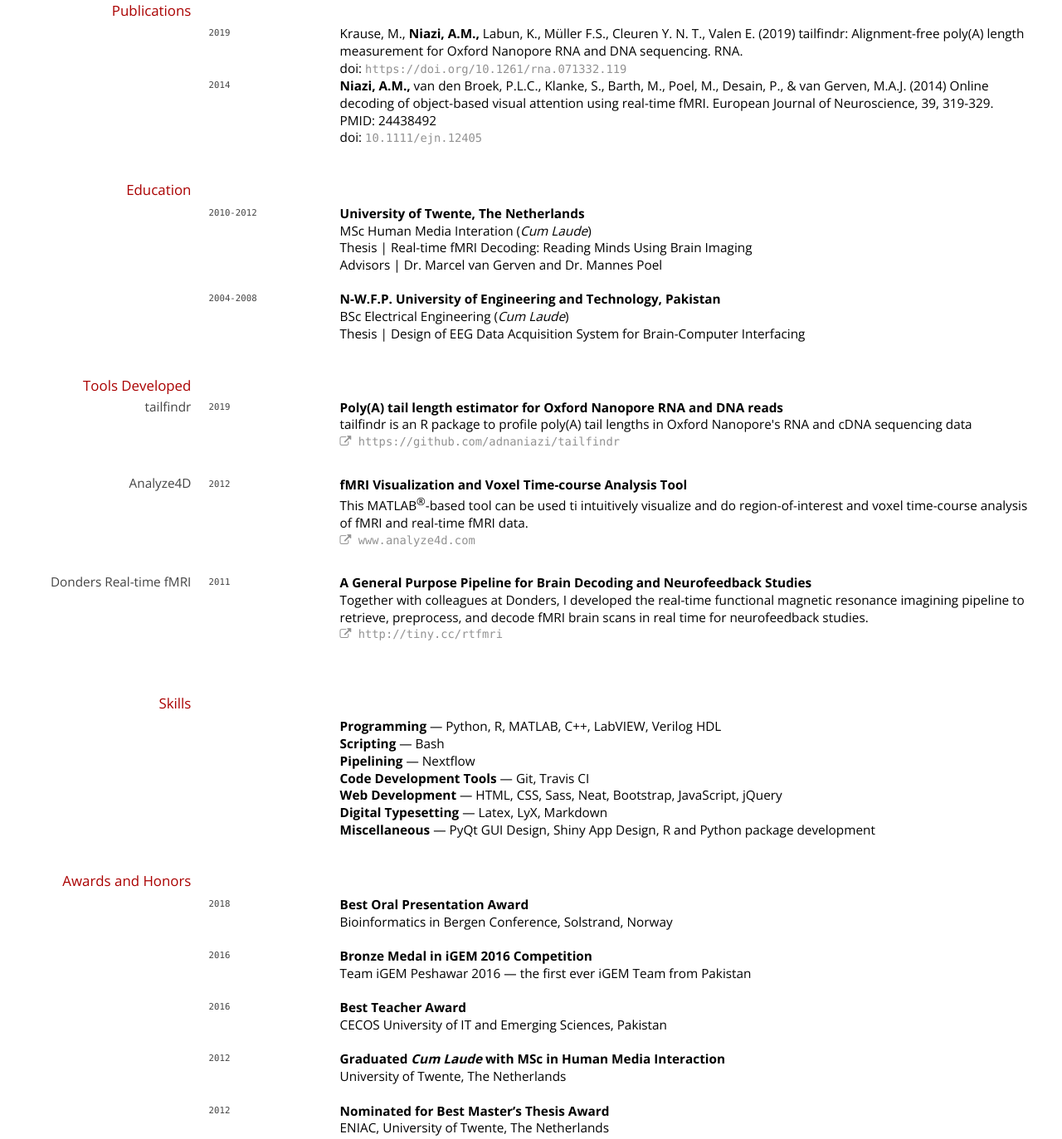
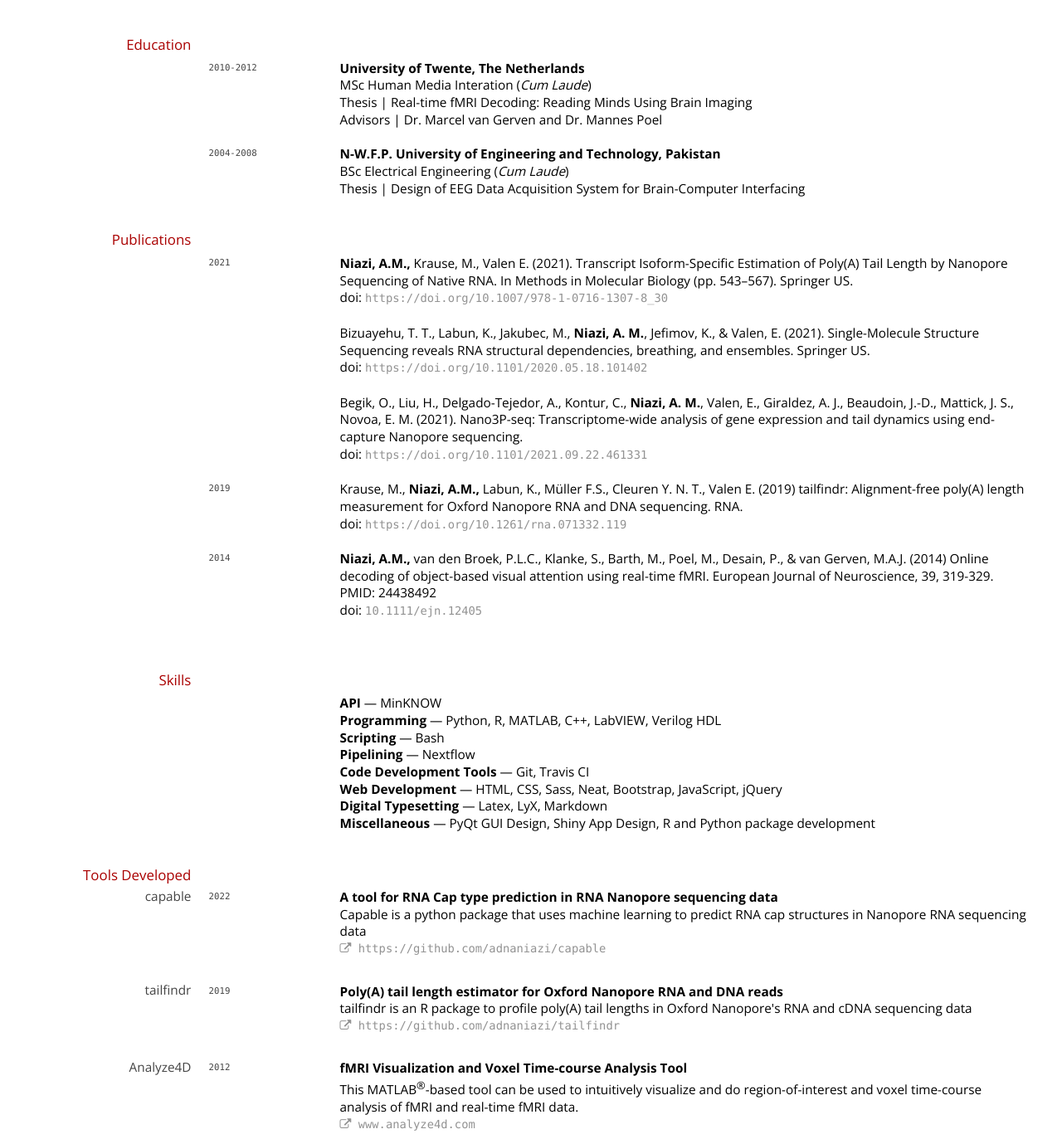
Before and after one commit to adnaniazi/cur-vit, a plain HTML site: page index.html in a window 1280 px wide. Shown: the part 824-2197 px from the top of the page at 83% size. Drawn offline with nearby package versions, Linux system fonts and the light colour scheme; files whose address does not match are found by name.

Commit message:
Updated  May 5, 2022

```diff
--- a/index.html
+++ b/index.html
@@ -28,17 +28,15 @@
 <i class="fa fa-github"></i> <a href="http://github.com/adnaniazi">adnaniazi</a>
 |
 <i class="fa fa-twitter"></i> <a href="http://twitter.com/adnaniazi">adnaniazi</a>
-</div>
-<h2 id="research-interests">Research Interests</h2>
+</div><h2 id="research-interests">Research Interests</h2>
 
-<p>RNA modifications, Nanopore sequencing, Bioinformatics software development</p>
-
+<p>RNA capping, RNA biology, Modification detection, Nanopore sequencing, Machine learning, Software development</p>
 <h2 id="current-position">Current Position</h2>
-<p><code class="highlighter-rouge">03/2018-present</code>
+<p><code class="highlighter-rouge">03/2018-06/2022</code>
 <strong>Valen Lab, Compuatational Biology Unit, University of Bergen, Norway</strong></p>
 <p>PhD Research Fellow</p>
-<br>
-<h2 id="employment">Employment</h2>
+<p>Thesis | Computational methods for studying RNA caps and poly(A) tails at single-molecule resolution with Nanopore sequencing</p>
+<br><h2 id="employment">Employment</h2>
 
 <p><code class="highlighter-rouge">04/2014-present</code>
 <strong>Institute of Integrative Biosciences, CECOS University, Pakistan</strong></p>
@@ -69,22 +67,6 @@
 <strong>Department of Electrical Engineering, CECOS University, Pakistan</strong></p>
 <p>Laboratory Engineer</p>
 <br>
-
-<h2 id="publications">Publications</h2>
-
-<p><code class="highlighter-rouge">2019</code>
-Krause, M., <strong>Niazi, A.M.,</strong> Labun, K., Müller F.S., Cleuren Y. N. T., Valen E. (2019) tailfindr: Alignment-free poly(A) length measurement for Oxford Nanopore RNA and DNA sequencing. RNA.
-<br>
-
-doi: <span id="my-inline-urls"><a href="https://doi.org/10.1261/rna.071332.119">https://doi.org/10.1261/rna.071332.119</a></span></strong></p>
-
-<p><code class="highlighter-rouge">2014</code>
-<strong>Niazi, A.M.,</strong> van den Broek, P.L.C., Klanke, S., Barth, M., Poel, M., Desain, P., & van Gerven, M.A.J. (2014) Online decoding of object-based visual attention using real-time fMRI. European Journal of Neuroscience, 39, 319-329.
-<br>
-PMID: 24438492
-<br>
-doi: <span id="my-inline-urls"><a href="http://onlinelibrary.wiley.com/doi/10.1111/ejn.12405/abstract">10.1111/ejn.12405</a></span></strong></p>
-
 <h2 id="education">Education</h2>
 
 <p><code class="highlighter-rouge">2010-2012</code>
@@ -97,10 +79,60 @@ doi: <span id="my-inline-urls"><a href="http://onlinelibrary.wiley.com/doi/10.11
 <strong>N-W.F.P. University of Engineering and Technology, Pakistan</strong></p>
 <p>BSc Electrical Engineering (<span class="italic">Cum Laude</span>)</p>
 <p>Thesis | Design of EEG Data Acquisition System for Brain-Computer Interfacing</p>
+<h2 id="publications">Publications</h2>
 
-<div class="pagebreak"> </div>
+
+<p><code class="highlighter-rouge">2021</code>
+ <strong>Niazi, A.M.,</strong> Krause, M., Valen E. (2021). Transcript Isoform-Specific Estimation of Poly(A) Tail Length by Nanopore Sequencing of Native RNA. In Methods in Molecular Biology (pp. 543–567). Springer US.
+<br>
+doi: <span id="my-inline-urls"><a href="https://10.1007/978-1-0716-1307-8_30">https://doi.org/10.1007/978-1-0716-1307-8_30</a></span></strong>
+
+<br>
+<br>
+
+Bizuayehu, T. T., Labun, K., Jakubec, M., <strong>Niazi, A. M.</strong>, Jefimov, K., & Valen, E. (2021). Single-Molecule Structure Sequencing reveals RNA structural dependencies, breathing, and ensembles. Springer US.
+<br>doi: <span id="my-inline-urls"><a href="https://doi.org/10.1101/2020.05.18.101402">https://doi.org/10.1101/2020.05.18.101402</a></span></strong>
+
+<br>
+<br>
+
+Begik, O., Liu, H., Delgado-Tejedor, A., Kontur, C., <strong>Niazi, A. M.</strong>, Valen, E., Giraldez, A. J., Beaudoin, J.-D., Mattick, J. S., Novoa, E. M. (2021). Nano3P-seq: Transcriptome-wide analysis of gene expression and tail dynamics using end-capture Nanopore sequencing.
+<br>doi: <span id="my-inline-urls"><a href="https://doi.org/10.1101/2021.09.22.461331">https://doi.org/10.1101/2021.09.22.461331</a></span></strong></p>
+
+
+
+<br>
+<p><code class="highlighter-rouge">2019</code>
+Krause, M., <strong>Niazi, A.M.,</strong> Labun, K., Müller F.S., Cleuren Y. N. T., Valen E. (2019) tailfindr: Alignment-free poly(A) length measurement for Oxford Nanopore RNA and DNA sequencing. RNA.
+<br>
+
+doi: <span id="my-inline-urls"><a href="https://doi.org/10.1261/rna.071332.119">https://doi.org/10.1261/rna.071332.119</a></span></strong></p>
+
+<br>
+<p><code class="highlighter-rouge">2014</code>
+<strong>Niazi, A.M.,</strong> van den Broek, P.L.C., Klanke, S., Barth, M., Poel, M., Desain, P., & van Gerven, M.A.J. (2014) Online decoding of object-based visual attention using real-time fMRI. European Journal of Neuroscience, 39, 319-329.
+<br>
+PMID: 24438492
+<br>
+doi: <span id="my-inline-urls"><a href="http://onlinelibrary.wiley.com/doi/10.1111/ejn.12405/abstract">10.1111/ejn.12405</a></span></strong></p>
+<br>
+<h2 id="skills">Skills</h2>
+<p><strong>API</strong> — MinKNOW</p>
+<p><strong>Programming</strong> — Python, R, MATLAB, C++, LabVIEW, Verilog HDL</p>
+<p><strong>Scripting</strong> — Bash</p>
+<p><strong>Pipelining </strong> — Nextflow</p>
+<p><strong>Code Development Tools</strong> — Git, Travis CI</p>
+<p><strong>Web Development</strong> — HTML, CSS, Sass, Neat, Bootstrap, JavaScript, jQuery</p>
+<p><strong>Digital Typesetting</strong> — Latex, LyX, Markdown</p>
+<p><strong>Miscellaneous</strong> — PyQt GUI Design, Shiny App Design, R and Python package development</p>
 
 <h2 id="tools-developed">Tools Developed</h2>
+
+<h3 id="capable">capable</h3>
+<p><code class="highlighter-rouge">2022</code>
+<strong>A tool for RNA Cap type prediction in RNA Nanopore sequencing data</strong></p>
+<p>Capable is a python package that uses machine learning to predict RNA cap structures in Nanopore RNA sequencing data</p>
+<p id="my-urls"><i class="fa fa-external-link"></i> <a href="https://github.com/adnaniazi/capable">https://github.com/adnaniazi/capable</a></p>
 
 <h3 id="tailfindr">tailfindr</h3>
 <p><code class="highlighter-rouge">2019</code>
@@ -112,26 +144,15 @@ doi: <span id="my-inline-urls"><a href="http://onlinelibrary.wiley.com/doi/10.11
 <h3 id="analyze4d">Analyze4D</h3>
 <p><code class="highlighter-rouge">2012</code>
 <strong>fMRI Visualization and Voxel Time-course Analysis Tool</strong></p>
-<p>This MATLAB<sup>&reg;</sup>-based tool can be used ti intuitively visualize and do region-of-interest and voxel time-course analysis of fMRI and real-time fMRI data.</p>
+<p>This MATLAB<sup>&reg;</sup>-based tool can be used to intuitively visualize and do region-of-interest and voxel time-course analysis of fMRI and real-time fMRI data.</p>
 <p id="my-urls"><i class="fa fa-external-link"></i> <a href="http://www.analyze4d.com">www.analyze4d.com</a></p>
 
 <h3 id="donders-rtfmri">Donders Real-time fMRI</h3>
 <p><code class="highlighter-rouge">2011</code>
 <strong>A General Purpose Pipeline for Brain Decoding and Neurofeedback Studies</strong></p>
-<p>Together with colleagues at Donders, I developed the real-time functional magnetic resonance imagining
-pipeline to retrieve, preprocess, and decode fMRI brain scans in real time for neurofeedback studies.</p>
+<p>Developed a real-time functional magnetic resonance imagining
+pipeline that can retrieve, preprocess, and decode fMRI brain scans with machine learning in real time for neurofeedback studies.</p>
 <p id="my-urls"><i class="fa fa-external-link"></i> <a href="http://tiny.cc/rtfmri">http://tiny.cc/rtfmri</a></p>
-
-
-<br>
-<h2 id="skills">Skills</h2>
-<p><strong>Programming</strong> — Python, R, MATLAB, C++, LabVIEW, Verilog HDL</p>
-<p><strong>Scripting</strong> — Bash</p>
-<p><strong>Pipelining </strong> — Nextflow</p>
-<p><strong>Code Development Tools</strong> — Git, Travis CI</p>
-<p><strong>Web Development</strong> — HTML, CSS, Sass, Neat, Bootstrap, JavaScript, jQuery</p>
-<p><strong>Digital Typesetting</strong> — Latex, LyX, Markdown</p>
-<p><strong>Miscellaneous</strong> — PyQt GUI Design, Shiny App Design, R and Python package development</p>
 
 <h2 id="awards-and-honros">Awards and Honors</h2>
 
@@ -173,9 +194,8 @@ pipeline to retrieve, preprocess, and decode fMRI brain scans in real time for n
 <p><code class="highlighter-rouge">2004</code>
 <strong>Scholarship for Undergraduate Studies</strong><p>
 <p>N-W.F.P. University of Engineering and Technology, Pakistan</p>
-
-<div class="pagebreak"> </div>
-
+<!-- <div class="pagebreak"> </div>
+ -->
 <h2 id="professional-development">Professional Trainings</h2>
 <p><code class="highlighter-rouge">05/03/19-15/04/19</code>
 <strong>Collaborative Scientific Software Development Workshop</strong></p>
@@ -185,12 +205,12 @@ pipeline to retrieve, preprocess, and decode fMRI brain scans in real time for n
 <p><code class="highlighter-rouge">10/08/18-14/08/18</code>
 <strong>Robust and Reproducible Practices in Bioinformatics Programming</strong></p>
 <p>University of Oslo</p>
-<br>
-<h2 id="poster-presentations">Poster Presentations</h2>
+<br><h2 id="poster-presentations">Poster Presentations</h2>
 
 <p><code class="highlighter-rouge">2019</code>
 <strong>tailfindr: Alignment-free poly(A) length measurement for Oxford Nanopore RNA and DNA sequencing</strong> <span id="my-inline-urls"><a href="https://adnaniazi.com/website-assets/ismb_2019_tailfindr_poster.pdf">[pdf]</a></span></p>
 <p>ISMB/ECCB 2019, Basel, Switzerland </p>
+<br>
 
 <p><code class="highlighter-rouge">2013</code>
 <strong>Donders real-time fMRI: A MATLAB-based solution for real-time fMRI decoding and neurofeedback studies</strong> <span id="my-inline-urls"><a href="https://adnaniazi.com/website-assets/Donders-real-time-fmri-A-MATLAB-based-solution-for-real-time%20decoding-and-neurofeedback-studies--BrainGain-2013.pdf">[pdf]</a></span></p>
@@ -207,13 +227,11 @@ pipeline to retrieve, preprocess, and decode fMRI brain scans in real time for n
 <strong>Mind Reading: Decoding human visual perception and imagination</strong> <span id="my-inline-urls"><a href="https://adnaniazi.com/website-assets/Mind-Reading-Real-time-decoding-of-visual-perception-and-imagery--BrainGain2012.pdf">[pdf]</a></span></p>
 <p>4th BrainGain Consortium Conference, Maastricht, The Netherlands, 20 December, 2011.</p>
 <p><i class="fa fa-certificate"></i> Winner of the Best Poster Award</p>
-
 <h2 id="media">Media</h2>
 
 <p><code class="highlighter-rouge">2013</code>
 <strong>Real-time fMRI Decoding: Reading minds using brain imaging</strong> <span id="my-inline-urls"><a href="https://adnaniazi.com/website-assets/Real-time-fMRI-decoding-IoVivat-27.2-2013-magazineArticle.pdf">[pdf]</a></span></p>
 <p>IO Vivat 27.2</p>
-
 <h2 id="teaching">Teaching</h2>
 <h3>Graduate</h3>
 <p><strong>Introduction to Machine Learning</strong> — Fall 2018</p>
@@ -221,8 +239,12 @@ pipeline to retrieve, preprocess, and decode fMRI brain scans in real time for n
 <p><strong>Statistics with R</strong> — Fall 2016</p>
 <p><span id="my-inline-urls"><i class="fa fa-external-link"></i> <a href="https://adnaniazi.com/my-courses">adnaniazi.com/my-courses</a></span></p>
 
+<br>
+
 <h3>Undergraduate</h3>
-<p><strong>Introduction to Programming</strong> — Spring 2019</p>
+<p><strong>Basic bioinformatics</strong> — Spring 2021</p>
+<p><strong>Introduction to Omics</strong> — Fall 2020</p>
+<p><strong>Introduction to Programming</strong> — Spring & Fall 2019; Spring 2020</p>
 <p><strong>Introduction to Programming in Python</strong> — Spring 2017; Spring 2016; Spring 2015</p>
 <p><strong>Statistics with R</strong> — Spring 2017; Spring 2016</p>
 <p><strong>Introduction to Computer Science</strong> — Fall 2016; Fall 2015; Fall 2014</p>
@@ -231,7 +253,6 @@ pipeline to retrieve, preprocess, and decode fMRI brain scans in real time for n
 <p><strong>Introduction to Semiconductor Devices</strong> — Spring 2014</p>
 <p><strong>Digital Signal Processing with LabVIEW</strong> — Spring 2009</p>
 <p><strong>Communication Systems</strong> — Fall 2010</p>
-
 
 
 <h2 id="workshops-conducted">Workshops Conducted</h2>
@@ -251,7 +272,6 @@ pipeline to retrieve, preprocess, and decode fMRI brain scans in real time for n
 <p><code class="highlighter-rouge">Mar 12, 2016</code>
 <strong>Python Programming for Biologists</strong></p>
 <p>Decoders, Institute of Integrative Biosciences, CECOS University, Pakistan</p>
-
 <h2 id="references">References</h2>
 <p><strong>Eivind Valen, PhD</strong></p>
 <p>Associate Professor and PI</p>
@@ -277,8 +297,7 @@ pipeline to retrieve, preprocess, and decode fMRI brain scans in real time for n
 <p>University of Twente, The Netherlands.</p>
 <p><span id="my-inline-urls"><i class="fa fa-phone"></i> +31 (0)53 48 93920</span></p>
 <p><span id="my-inline-urls"><i class="fa fa-envelope-o"></i><a href="mailto:m.poel@utwente.nl"> m.poel@utwente.nl</a></span></p>
-<br>
-<h2 id="links">Links</h2>
+<br><h2 id="links">Links</h2>
 
 <ul>
   <li><i class="fa fa-home"></i> <a href="https://adnaniazi.com">www.adnaniazi.com</a><br /></li>
@@ -294,7 +313,6 @@ pipeline to retrieve, preprocess, and decode fMRI brain scans in real time for n
   <li><i class="ai ai-impactstory"></i> <a href="https://profiles.impactstory.org/u/0000-0001-6955-2506">impactstory</a></li>
 
 </ul>
-
 <!-- ### Footer
 
 Last updated: May 2013 -->
```
Also changed, not shown: kit-imports/current-position.html (+2 -1 lines), kit-imports/poster-presentations.html (+1 -0 lines), kit-imports/publications.html (+22 -0 lines), kit-imports/research-interests.html (+1 -1 lines), kit-imports/skills.html (+1 -0 lines), kit-imports/teaching.html (+5 -1 lines), kit-imports/tools-developed.html (+9 -3 lines), 1 other file.
